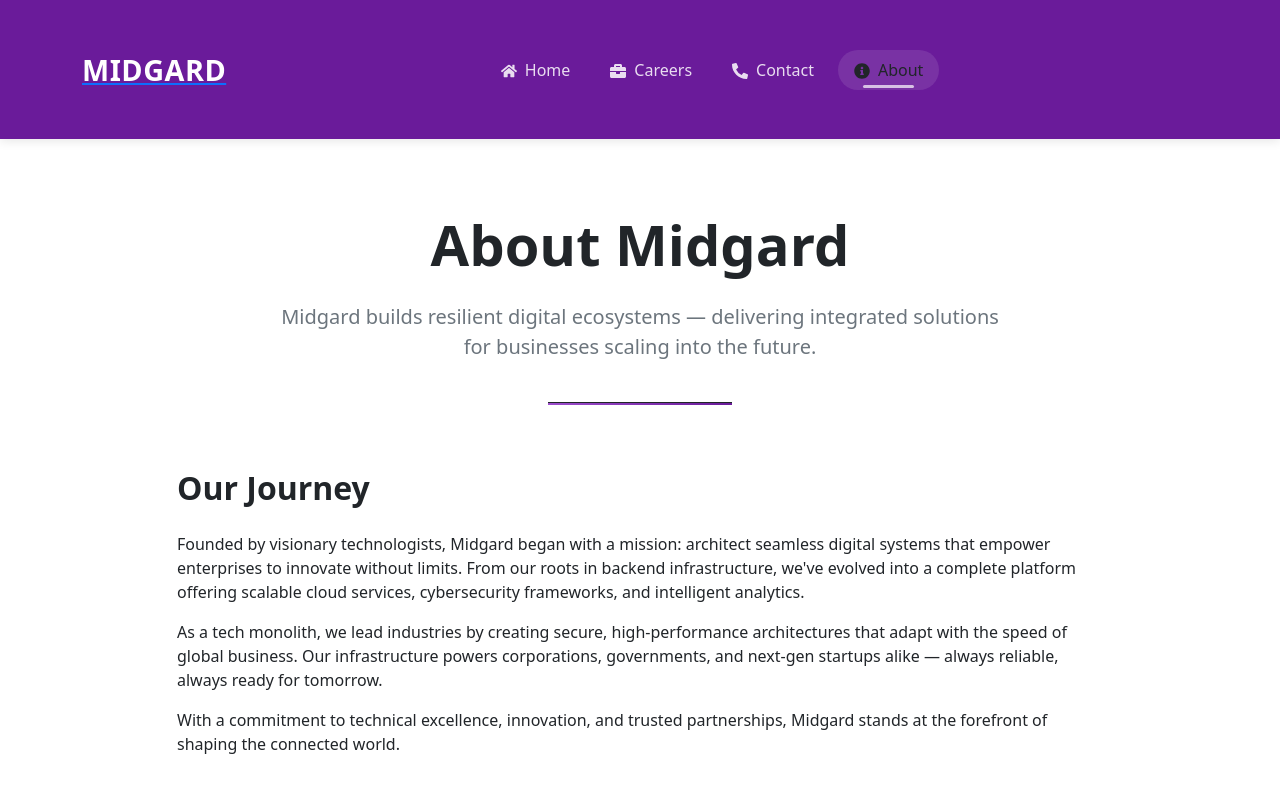
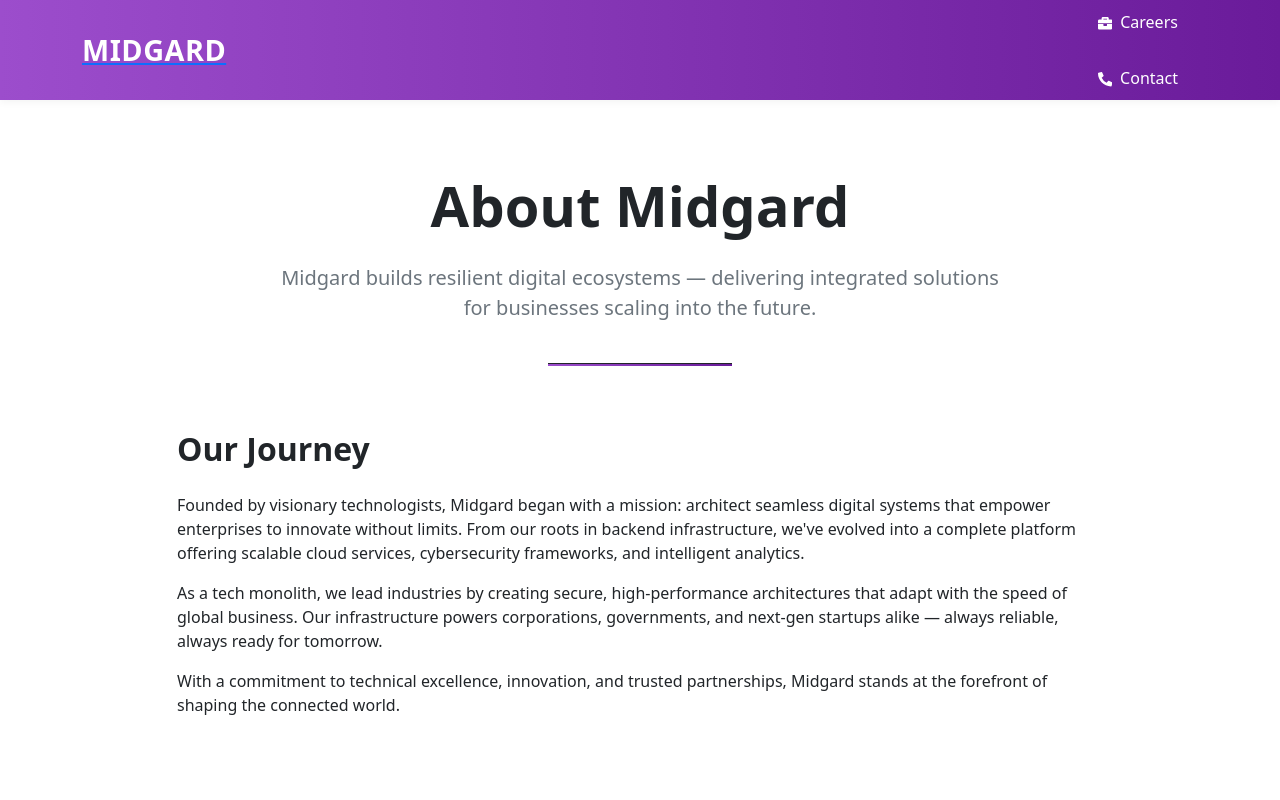
Before and after one commit to Roon627/Midgard, a React (Vite) app in the folder frontend/: page /about in a window 1280 px wide. Shown: the top 800 px of the page. Built offline with nearby package versions, Linux system fonts and the light colour scheme.

Commit message:
backend login and admin  fixed

```diff
--- a/frontend/src/components/Navbar.jsx
+++ b/frontend/src/components/Navbar.jsx
@@ -8,6 +8,7 @@ import {
   FaTimes,
 } from "react-icons/fa";
 import { useState, useEffect } from "react";
+import "../styles/Navbar.css";
 
 export default function Navbar() {
   const navigate = useNavigate();
--- a/frontend/src/index.css
+++ b/frontend/src/index.css
@@ -89,34 +89,6 @@ textarea.form-control {
   font-size: 1rem;
   border-radius: 5px;
 }
-
-/* ======================= Footer ======================= */
-footer {
-  background: linear-gradient(90deg, #9c4dcc 0%, #6a1b9a 100%);
-  padding: 1rem 0;
-  color: white;
-  text-align: center;
-  margin-top: auto;
-  position: relative;
-  bottom: 0;
-  width: 100%;
-}
-footer a {
-  color: white;
-}
-footer .social-icons a {
-  color: white;
-  transition: color 0.3s ease;
-}
-footer .social-icons a:hover {
-  color: #6a1b9a;
-}
-footer p {
-  margin: 0;
-  font-size: 14px;
-  letter-spacing: 1px;
-}
-
 /* ======================= Contact Us ======================= */
 .contact-form button {
   background-color: #9c4dcc;
@@ -129,13 +101,6 @@ footer p {
 }
 .contact-form button:hover {
   background-color: #7a39b8;
-}
-
-/* ======================= Responsive Adjustments ======================= */
-@media (max-width: 991px) {
-  .navbar-custom .navbar-collapse {
-    background-color: #6a1b9a;
-  }
 }
 
 /* ======================= Home Under Construction Image ======================= */
@@ -452,220 +417,3 @@ input[type="radio"]:checked + label {
     transform: translateY(0);
   }
 }
-
-
-/* ======================= Base Navbar Styles ======================= */
-.navbar-custom {
-  background-color: #6a1b9a;
-  padding: 1rem 0;
-  transition: all 0.3s ease;
-  box-shadow: 0 2px 10px rgba(0, 0, 0, 0.1);
-}
-
-.navbar-custom .brand-text {
-  color: white;
-  font-weight: 700;
-  font-size: 1.8rem;
-  letter-spacing: 0.5px;
-}
-
-.navbar-custom .nav-link {
-  color: rgba(255, 255, 255, 0.85);
-  transition: all 0.3s ease;
-  font-weight: 500;
-}
-
-.navbar-custom .nav-link:hover,
-.navbar-custom .nav-link.active {
-  color: white;
-  background-color: rgba(255, 255, 255, 0.1);
-}
-
-.navbar-custom .active-indicator {
-  height: 3px;
-  width: 50%;
-  background: white;
-  bottom: 2px;
-  border-radius: 10px;
-  opacity: 0.7;
-  left: 25%;
-  position: absolute;
-}
-
-/* Scrolled navbar effect */
-.navbar-custom.navbar-scrolled {
-  padding: 0.5rem 0;
-  background-color: rgba(106, 27, 154, 0.95);
-  backdrop-filter: blur(10px);
-  box-shadow: 0 4px 15px rgba(0, 0, 0, 0.2);
-}
-
-/* ======================= Mobile Navbar Enhancements ======================= */
-@media (max-width: 768px) {
-  /* Show hamburger */
-  .navbar-custom .mobile-nav-toggle {
-    display: block;
-    font-size: 1.5rem;
-    padding: 0.5rem;
-    margin-left: auto;
-    background: none;
-    border: none;
-    color: white;
-    cursor: pointer;
-    z-index: 1001;
-    transition: all 0.3s ease;
-    position: absolute;
-    top: 0.75rem;
-    right: 1rem;
-  }
-
-  .navbar-custom .mobile-nav-toggle:focus {
-    outline: 2px solid rgba(255, 255, 255, 0.5);
-    border-radius: 4px;
-  }
-
-  /* Removed backdrop as we're using a dropdown instead of a drawer */
-
-  @keyframes fadeIn {
-    from { opacity: 0; }
-    to { opacity: 1; }
-  }
-
-  /* Mobile menu dropdown */
-  .navbar-custom .navbar-nav {
-    position: absolute;
-    top: 100%;
-    left: 0;
-    right: 0;
-    flex-direction: column;
-    background-color: #6a1b9a;
-    transform: translateY(-100%);
-    opacity: 0;
-    pointer-events: none;
-    transition: transform 0.3s ease, opacity 0.3s ease;
-    box-shadow: 0 5px 15px rgba(0, 0, 0, 0.2);
-    z-index: 1000;
-  }
-
-  .navbar-custom .navbar-nav.open {
-    transform: translateY(0);
-    opacity: 1;
-    pointer-events: auto;
-    padding: 0.5rem 0 1rem 0;
-  }
-
-  .navbar-custom .navbar-nav .nav-item {
-    padding: 0.25rem 1rem;
-    text-align: center;
-    width: 100%;
-    margin: 0;
-  }
-
-  .navbar-custom .navbar-nav .nav-link {
-    width: 100%;
-    display: flex;
-    justify-content: center;
-    align-items: center;
-    padding: 0.75rem 0.5rem;
-    font-size: 1.1rem;
-    border-radius: 8px;
-  }
-
-  .navbar-custom .nav-link .me-2 {
-    font-size: 1.1rem;
-    width: 20px;
-    text-align: center;
-    margin-right: 8px !important;
-  }
-
-  .navbar-custom .active-indicator {
-    display: none;
-  }
-
-  .navbar-custom .nav-link.active {
-    background-color: rgba(255, 255, 255, 0.2);
-    font-weight: 600;
-  }
-
-  .navbar-right {
-    display: none !important;
-  }
-
-  /* Admin link for mobile */
-  .mobile-only-admin {
-    margin-top: 1rem;
-    border-top: 1px solid rgba(255, 255, 255, 0.2);
-    padding-top: 1rem;
-  }
-
-  .admin-link {
-    background-color: rgba(255, 255, 255, 0.15);
-    font-weight: 500;
-  }
-}
-
-/* Animation for menu items */
-@media (max-width: 768px) {
-  .navbar-custom .navbar-nav.open .nav-item {
-    animation: fadeIn 0.3s ease forwards;
-    opacity: 0;
-  }
-
-  @keyframes fadeIn {
-    to {
-      opacity: 1;
-    }
-  }
-
-  .navbar-custom .navbar-nav.open .nav-item:nth-child(1) { animation-delay: 0.1s; }
-  .navbar-custom .navbar-nav.open .nav-item:nth-child(2) { animation-delay: 0.15s; }
-  .navbar-custom .navbar-nav.open .nav-item:nth-child(3) { animation-delay: 0.2s; }
-  .navbar-custom .navbar-nav.open .nav-item:nth-child(4) { animation-delay: 0.25s; }
-  .navbar-custom .navbar-nav.open .nav-item:nth-child(5) { animation-delay: 0.3s; }
-}
-
-/* ======================= Desktop Navbar Layout ======================= */
-@media (min-width: 769px) {
-  .navbar-custom .container {
-    display: flex;
-    justify-content: space-between;
-    align-items: center;
-  }
-
-  .navbar-custom .navbar-nav {
-    flex-direction: row;
-    position: static;
-    transform: none;
-    opacity: 1;
-    pointer-events: auto;
-    background: transparent;
-    justify-content: center;
-    flex-grow: 1;
-    padding: 0;
-    width: auto;
-    max-width: none;
-  }
-
-  .navbar-custom .navbar-nav .nav-item {
-    padding: 0;
-    margin: 0 0.5rem;
-  }
-
-  .navbar-custom .mobile-nav-toggle {
-    display: none;
-  }
-
-  .mobile-only-admin {
-    display: none;
-  }
-
-  /* Button hover effect */
-  .navbar-right .btn {
-    transition: all 0.3s ease;
-  }
-
-  .navbar-right .btn:hover {
-    transform: translateY(-2px);
-    box-shadow: 0 4px 8px rgba(0, 0, 0, 0.1);
-  }
-}
--- a/frontend/src/pages/AdminLogin.jsx
+++ b/frontend/src/pages/AdminLogin.jsx
@@ -23,7 +23,7 @@ export default function AdminLogin() {
       const data = await res.json();
 
       if (res.ok && data.token) {
-        // ✅ Store token for protected route access
+        // ✅ Store the token as "adminToken"
         localStorage.setItem("adminToken", data.token);
         // ✅ Navigate to dashboard
         navigate("/admin/dashboard");
--- a/frontend/src/pages/AdminSettings.jsx
+++ b/frontend/src/pages/AdminSettings.jsx
@@ -41,14 +41,23 @@ export default function AdminSettings() {
   };
 
   const fetchAdminStatus = async () => {
-    const token = localStorage.getItem("token");
+    const token = localStorage.getItem("adminToken");
     if (!token) return;
+
     try {
       const res = await fetch(`${API_URL}/admin/status`, {
         headers: { Authorization: `Bearer ${token}` }
       });
+
       const data = await res.json();
-      if (res.ok) setCurrentUser(data.user?.username || "Unknown");
+
+      if (res.ok && data?.user?.username) {
+        setCurrentUser(data.user.username);
+      } else {
+        console.error("Failed to fetch admin status:", data.message);
+        localStorage.removeItem("adminToken");
+        navigate("/admin/login");
+      }
     } catch (err) {
       console.error("Auth check failed:", err);
     }
@@ -96,8 +105,11 @@ export default function AdminSettings() {
 
   const resetPassword = async () => {
     if (!password) return setMessage("Please enter a new password.");
+
+    const token = localStorage.getItem("adminToken");
+    if (!token) return setMessage("Not authenticated. Please log in again.");
+
     try {
-      const token = localStorage.getItem("token");
       const res = await fetch(`${API_URL}/admin/reset-password`, {
         method: "POST",
         headers: {
@@ -106,6 +118,7 @@ export default function AdminSettings() {
         },
         body: JSON.stringify({ newPassword: password }),
       });
+
       if (!res.ok) throw new Error("Failed to reset password");
       setMessage("Admin password updated successfully!");
       setPassword("");
@@ -135,7 +148,7 @@ export default function AdminSettings() {
   };
 
   const logout = () => {
-    localStorage.removeItem("token");
+    localStorage.removeItem("adminToken");
     navigate("/admin/login");
   };
 
@@ -145,7 +158,7 @@ export default function AdminSettings() {
       <div className="col-12 col-md-3 border-end mb-4 mb-md-0">
         <div className="list-group">
           <div className="list-group-item disabled small">
-            Logged in as: <strong>{currentUser || "Loading..."}</strong>
+            Logged in as: <strong>{currentUser ?? "Not logged in"}</strong>
           </div>
           <button className={`list-group-item list-group-item-action ${activeTab === "smtp" ? "active bg-primary text-white" : ""}`} onClick={() => setActiveTab("smtp")}>
             SMTP Setup
--- a/frontend/src/styles/NavBar.css
+++ b/frontend/src/styles/NavBar.css
@@ -4,7 +4,7 @@
     top: 0;
     z-index: 1000;
     height: 100px; /* Increased height */
-    background: linear-gradient(135deg, #9c4dcc 0%, #6a1b9a 100%);
+    background: linear-gradient(90deg, #9c4dcc 0%, #6a1b9a 100%);
     display: flex;
     align-items: center;
     padding: 0 2rem;
```
Also changed, not shown: 2 other files (tests, documents, lock files or other folders).
